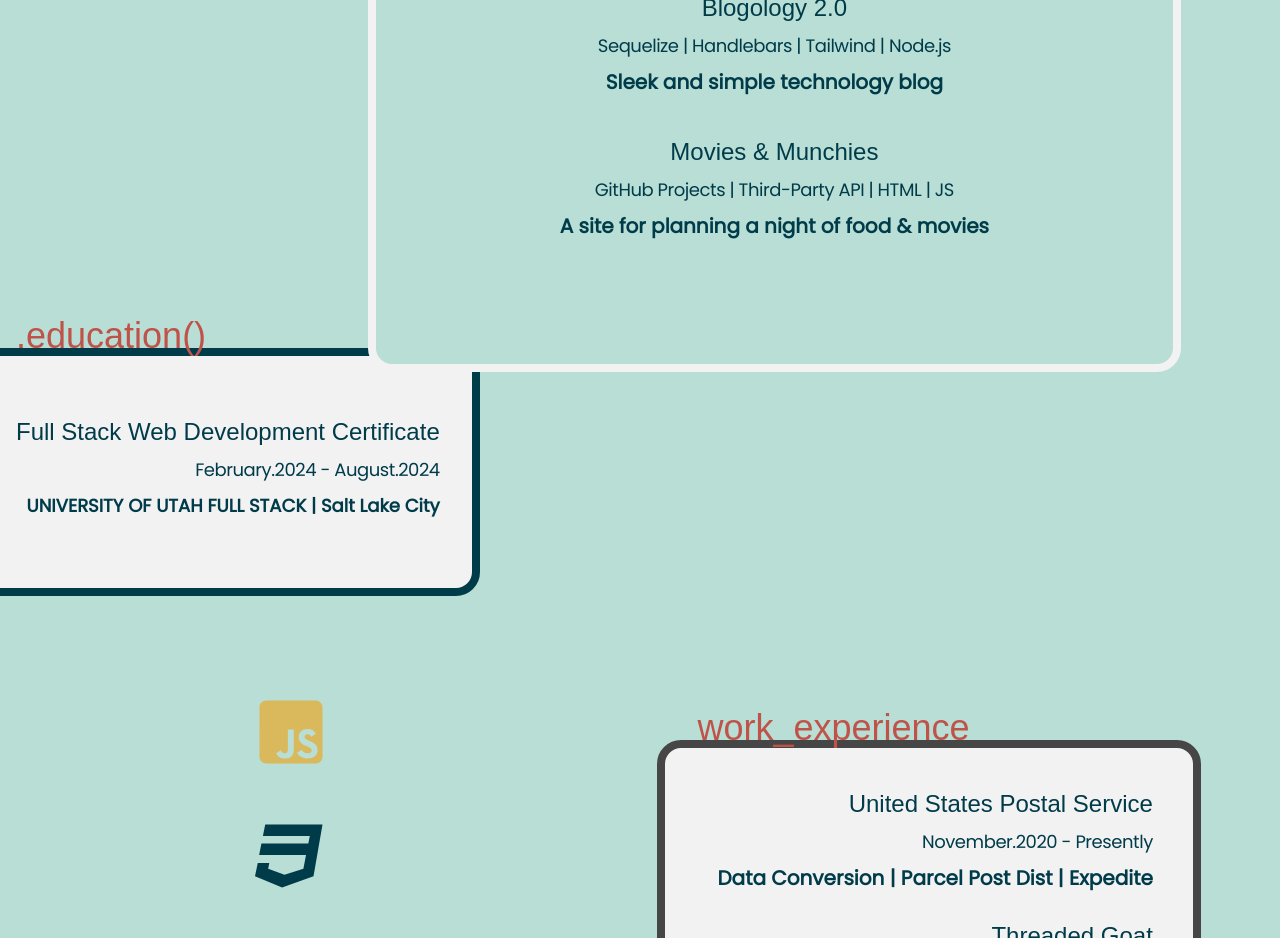
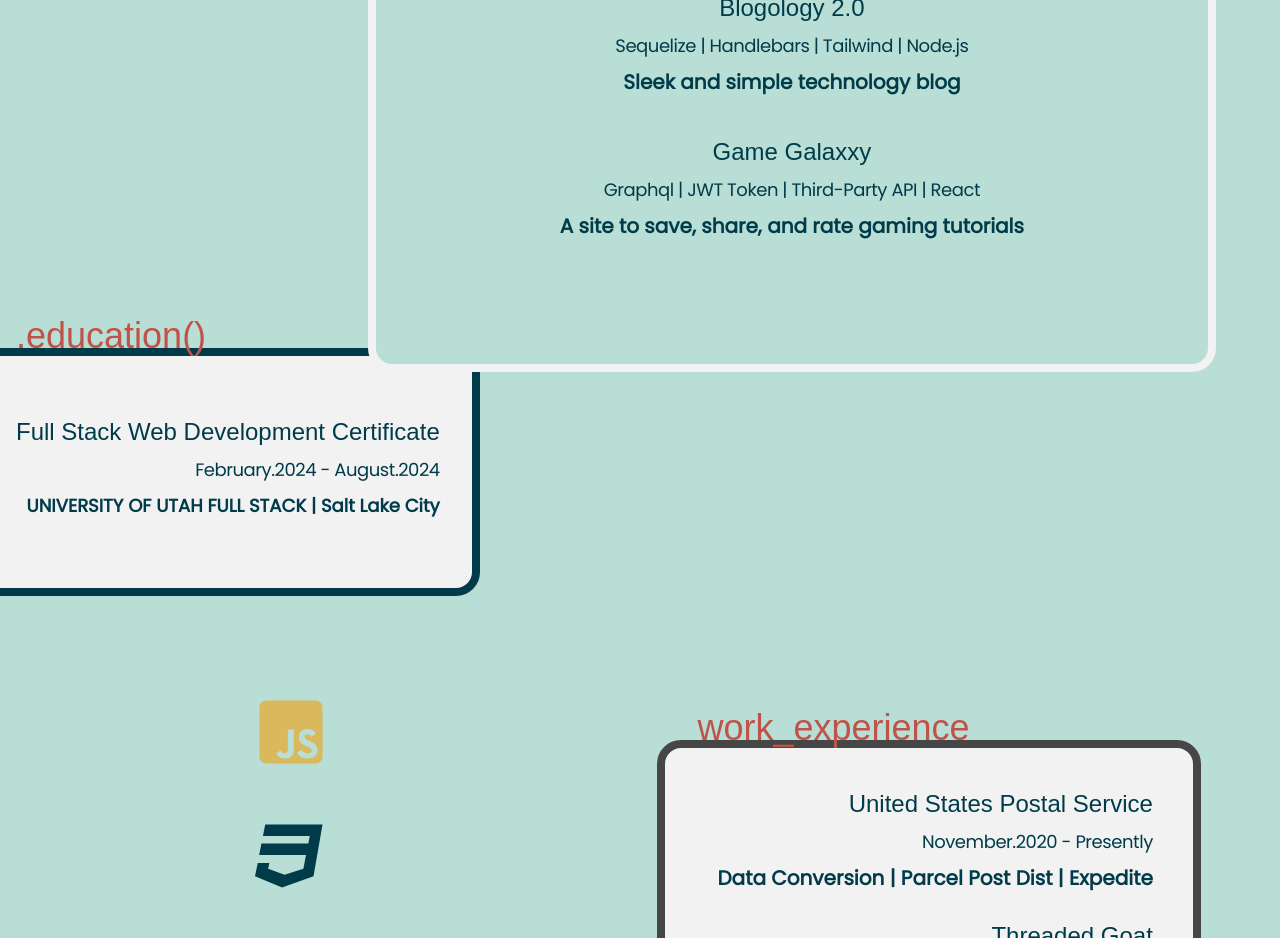
Before and after one commit to ThisTish/Portfolio_of_Tish, a React (Vite) app: page /resume in a window 1280 px wide. Shown: the part 1260-2198 px from the top of the page. Built offline with nearby package versions, Linux system fonts and the light colour scheme; a web font is replaced by a local one.

Commit message:
resume project update

```diff
--- a/src/components/Resume/Projects.jsx
+++ b/src/components/Resume/Projects.jsx
@@ -17,9 +17,9 @@ const Projects = () => {
       },
       {
         id: 3,
-        title: "Movies & Munchies",
-        languages: "GitHub Projects | Third-Party API | HTML | JS",
-        description: "A site for planning a night of food & movies"
+        title: "Game Galaxxy",
+        languages: "Graphql | JWT Token | Third-Party API | React",
+        description: "A site to save, share, and rate gaming tutorials"
       }
 
     ]
--- a/src/pages/Portfolio.jsx
+++ b/src/pages/Portfolio.jsx
@@ -6,7 +6,7 @@ const Portfolio = () => {
 		<section className='space-y-36  mb-32'>
 			<div className='ml-10 relative h-20 w-48 md:w-72 lg:h-24 lg:w-96 '>
 				<div className="bg-yellow w-5 h-5 rounded-full absolute bottom-3"></div>
-				<div className="bg-red w-6 h-6 rounded-full absolute left-14 "></div>
+				<div className="bg-red w-6 h-6 rounded-full absolute left-14 -z-10"></div>
 					<div className="bg-shadow w-7 h-7 rounded-full absolute -left-10 top-3 -z-10 lg:z-10 "></div>
 					<div className="bg-highlight w-10 h-10 rounded-full absolute top-8 -left-48"></div>
 					<div className="border border-shadow border-3 w-5 h-5 rounded-full absolute right-40 -z-10"></div>
```
